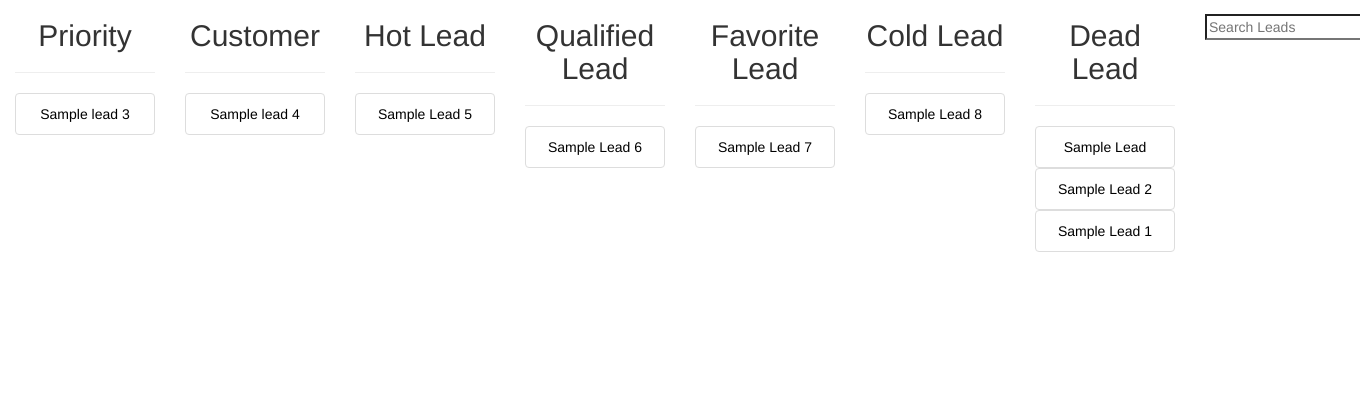
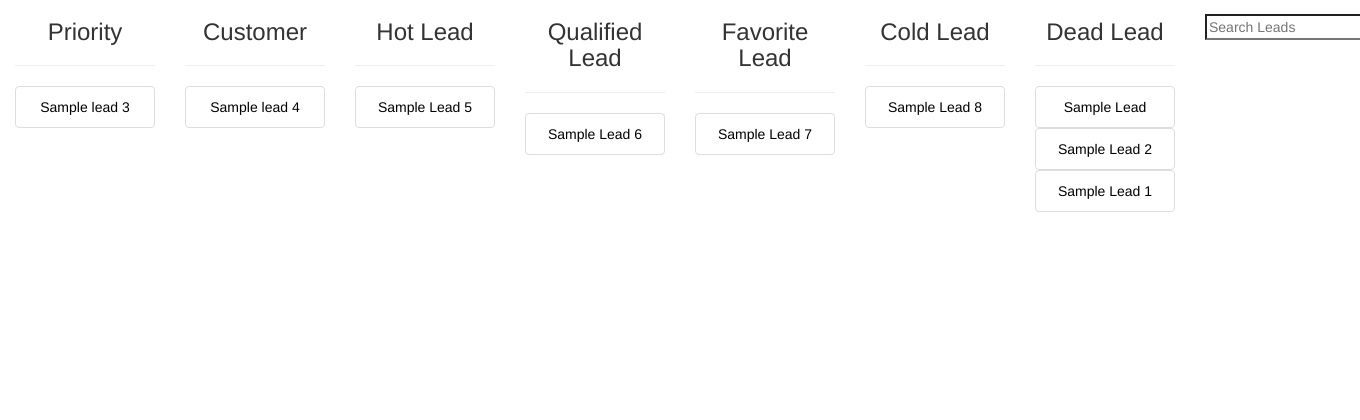
Before and after one commit to yigao1/CRMTOOL, a Django app: template CRMTALK/app/templates/app/index.html in a window 1360 px wide; the page is wider, and only the part inside the window is pictured. Shown: the part 51-471 px from the top of that part. Run offline with Django 3.2, Linux system fonts and the light colour scheme; the template is opened without the code that fills it, so the values that code supplies are empty; data comes from the database, SQL or seed files in the repository; parts of the project's set-up code (start-up, migrations or seed data) failed here and were passed over; some libraries are stand-ins or nearby versions.

Commit message:
resize lead headers

```diff
--- a/CRMTALK/app/templates/app/index.html
+++ b/CRMTALK/app/templates/app/index.html
@@ -10,7 +10,7 @@
             <div class="col-xs-3">
 
                 <div id="Priority">
-                    <h2 class="text-center">Priority</h2>
+                    <h3 class="text-center">Priority</h3>
                     <hr>
                     <ul class="list list-unstyled">
                     </ul>
@@ -18,21 +18,21 @@
             </div>
             <div class="col-xs-3">
                 <div id="Customer">
-                    <h2 class="text-center">Customer</h2><hr>
+                    <h3 class="text-center">Customer</h3><hr>
                     <ul class="list list-unstyled">
                     </ul>
                 </div>
             </div>
             <div class="col-xs-3">
                 <div id="Hot">
-                    <h2 class="text-center">Hot Lead</h2><hr>
+                    <h3 class="text-center">Hot Lead</h3><hr>
                     <ul class="list list-unstyled">
                     </ul>
                 </div>
             </div>
             <div class="col-xs-3">
                 <div id="Qualified">
-                    <h2 class="text-center">Qualified Lead</h2><hr>
+                    <h3 class="text-center">Qualified Lead</h3><hr>
                     <ul class="list list-unstyled">
                     </ul>
                 </div>
@@ -43,21 +43,21 @@
         <div class="row">
             <div class="col-xs-3">
                 <div id="Favorite">
-                    <h2 class="text-center">Favorite Lead</h2><hr>
+                    <h3 class="text-center">Favorite Lead</h3><hr>
                     <ul class="list list-unstyled">
                     </ul>
                 </div>
             </div>
             <div class="col-xs-3">
                 <div id="Cold">
-                    <h2 class="text-center">Cold Lead</h2><hr>
+                    <h3 class="text-center">Cold Lead</h3><hr>
                     <ul class="list list-unstyled">
                     </ul>
                 </div>
             </div>
             <div class="col-xs-3">
                 <div id="Dead">
-                    <h2 class="text-center">Dead Lead</h2><hr>
+                    <h3 class="text-center">Dead Lead</h3><hr>
                     <ul class="list list-unstyled">
                     </ul>
                 </div>
```
Also changed, not shown: 2 other files.
